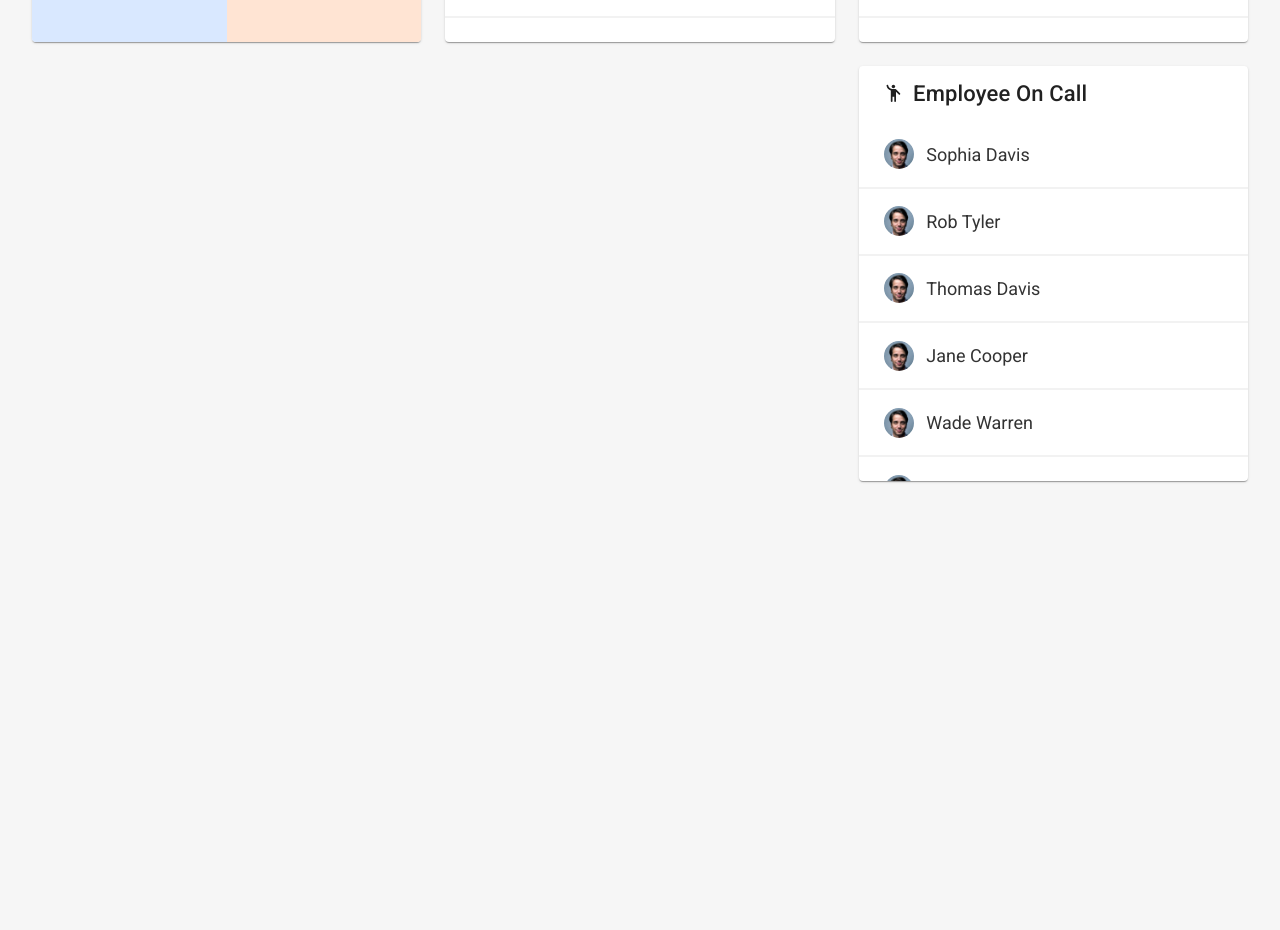
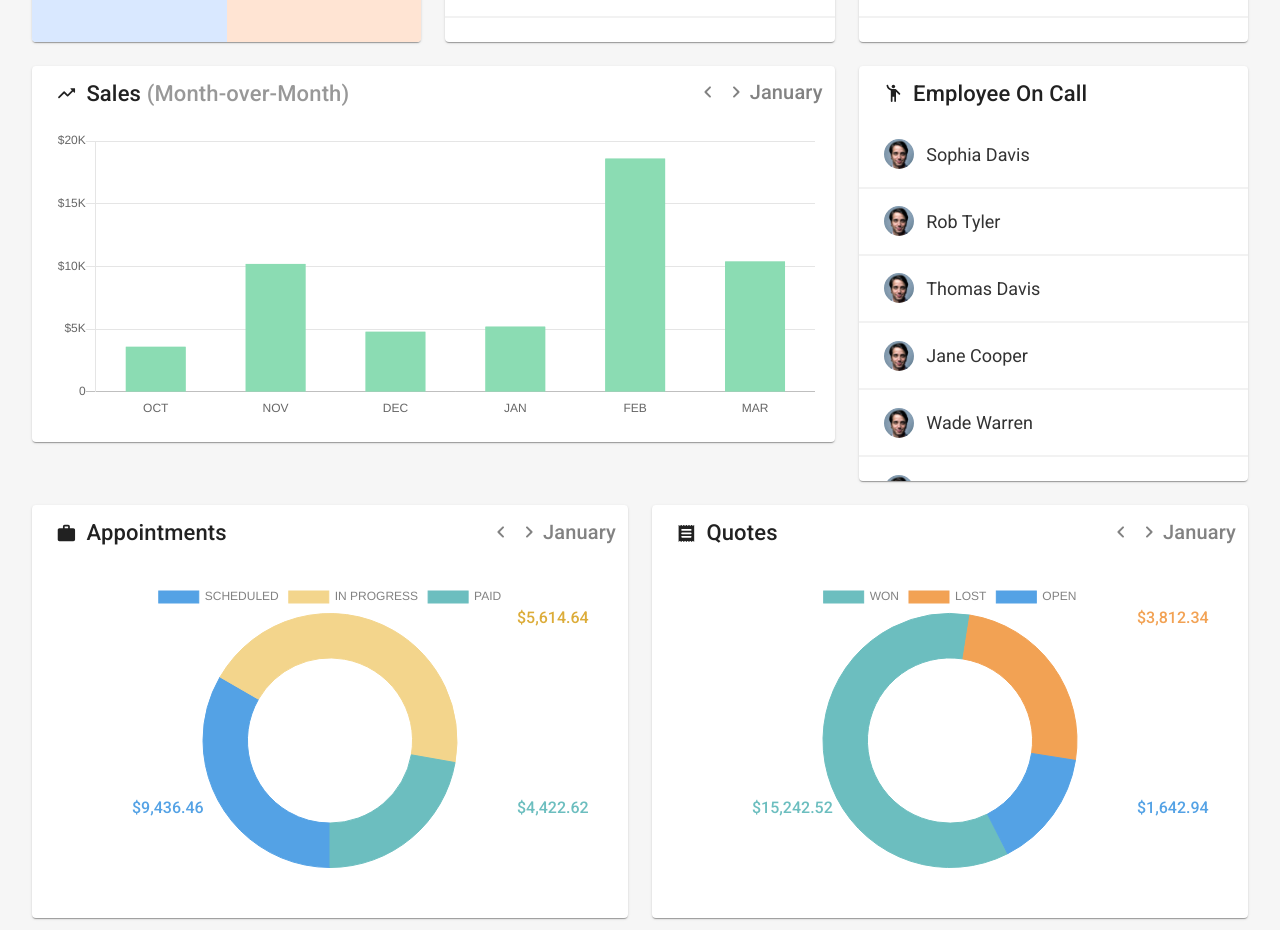
Before and after one commit to fahim693/home-dashboard, a React (Create React App) app: page / in a window 1280 px wide. Shown: the part 740-1670 px from the top of the page. Before the commit the page ends 1233 px from the top, so only its background shows below. Built offline with nearby package versions, Linux system fonts and the light colour scheme.

Commit message:
charts done

```diff
--- a/package.json
+++ b/package.json
@@ -11,9 +11,12 @@
     "@testing-library/jest-dom": "^4.2.4",
     "@testing-library/react": "^9.5.0",
     "@testing-library/user-event": "^7.2.1",
+    "chart.js": "^2.9.3",
+    "chartjs-plugin-datalabels": "^0.7.0",
     "google-map-react": "^1.1.7",
     "moment": "^2.26.0",
     "react": "^16.13.1",
+    "react-chartjs-2": "^2.9.0",
     "react-dom": "^16.13.1",
     "react-icons": "^3.10.0",
     "react-router-dom": "^5.2.0",
--- a/src/components/Card/Card.js
+++ b/src/components/Card/Card.js
@@ -80,9 +80,16 @@ const CardCustom = (props) => {
                         alignItems: 'center',
                         width: '100%'
                     }}>
-                        <div className={cardTitle}>
-                            {props.title}
-                        </div>
+                        {
+                            props.withSubTitle ?
+                                <div className={cardTitle}>
+                                    {props.title} <span style={{ color: 'rgb(152, 152, 152)' }}>(Month-over-Month)</span>
+                                </div> :
+                                <div className={cardTitle}>
+                                    {props.title}
+                                </div>
+                        }
+
                         {
                             props.cardType === 2 ?
                                 <div>
@@ -102,10 +109,10 @@ const CardCustom = (props) => {
                                                 display: 'flex',
                                                 alignItems: 'center'
                                             }}>
-                                                <div style={{width: 28,height: 28}} className="edit-icon-container">
+                                                <div style={{ width: 28, height: 28 }} className="edit-icon-container">
                                                     <KeyboardArrowLeftRounded onClick={prevMonth} style={{ cursor: 'pointer' }} />
                                                 </div>
-                                                <div style={{width: 28,height: 28}} className="edit-icon-container">
+                                                <div style={{ width: 28, height: 28 }} className="edit-icon-container">
                                                     <KeyboardArrowRightRounded onClick={nextMonth} style={{ cursor: 'pointer' }} />
                                                 </div>
                                             </div>
--- /dev/null
+++ b/src/components/Charts/AppointmentsChart.js
@@ -0,0 +1,98 @@
+import React from 'react';
+import { Doughnut } from 'react-chartjs-2';
+import Card from '../Card/Card'
+import { WorkRounded } from '@material-ui/icons';
+
+const data = {
+    labels: ['SCHEDULED', 'IN PROGRESS', 'PAID'],
+    datasets: [{
+        label: '# of Votes',
+        data: [30, 40, 20],
+        backgroundColor: [
+            '#54A2E5',
+            '#F3D58C',
+            '#6CBEBF'
+        ],
+        borderColor: [
+            '#54A2E5',
+            '#F3D58C',
+            '#6CBEBF'
+        ],
+        borderWidth: 1,
+    }]
+}
+
+const dataTooltip =['$9,436.46','$5,614.64','$4,422.62']
+
+const options = {
+    tooltips: {
+        callbacks: {
+              title: function(tooltipItems, data) {
+                return '';
+              },
+              label: function(tooltipItem, data) {
+                return dataTooltip[tooltipItem.index];
+              }
+            }
+    },
+    layout: {
+        padding: {
+            top: 20,
+            bottom: 50
+        },
+    },
+    legend: {
+        labels: {
+            fontColor: '#828282',
+        },
+        onClick: (e) => e.stopPropagation()
+    },
+    cutoutPercentage: 65,
+    rotation: -1.5 * Math.PI
+}
+
+const AppointmentsChart = () => {
+    return (
+        <Card
+            title="Appointments"
+            icon={<WorkRounded className="main-title-icon" />}
+            cardType={4}
+        >
+            <div >
+                <Doughnut
+                    height={180}
+                    data={data}
+                    options={options} />
+                <div style={{
+                    position: 'absolute',
+                    marginTop: -120,
+                    marginLeft: 100,
+                    color: '#54A2E5',
+                    fontWeight: 500
+                }}>
+                    $9,436.46
+                    </div>
+                <div style={{
+                    position: 'absolute',
+                    marginTop: -120,
+                    marginLeft: 485,
+                    color: '#6CBEBF',
+                    fontWeight: 500
+                }}>
+                    $4,422.62
+                    </div>
+                <div style={{
+                    position: 'absolute',
+                    marginTop: -310,
+                    marginLeft: 485,
+                    color: '#DCAC39',
+                    fontWeight: 500
+                }}>
+                    $5,614.64
+                </div>
+            </div>
+        </Card>
+    )
+}
+
+export default AppointmentsChart;
--- /dev/null
+++ b/src/components/Charts/QuotesChart.js
@@ -0,0 +1,98 @@
+import React from 'react';
+import { Doughnut } from 'react-chartjs-2';
+import Card from '../Card/Card'
+import { ReceiptRounded } from '@material-ui/icons';
+
+const data = {
+    labels: ['WON', 'LOST', 'OPEN'],
+    datasets: [{
+        label: '# of Votes',
+        data: [60, 25, 15],
+        backgroundColor: [
+            '#6CBEBF',
+            '#F2A254',
+            '#54A2E5'
+        ],
+        borderColor: [
+            '#6CBEBF',
+            '#F2A254',
+            '#54A2E5'
+        ],
+        borderWidth: 1,
+    }]
+}
+
+const dataTooltip =['$15,242.52','$3,812.34','$1,642.94']
+
+const options = {
+    tooltips: {
+        callbacks: {
+              title: function(tooltipItems, data) {
+                return '';
+              },
+              label: function(tooltipItem, data) {
+                return dataTooltip[tooltipItem.index];
+              }
+            }
+    },
+    layout: {
+        padding: {
+            top: 20,
+            bottom: 50
+        },
+    },
+    legend: {
+        labels: {
+            fontColor: '#828282',
+        },
+        onClick: (e) => e.stopPropagation()
+    },
+    cutoutPercentage: 65,
+    rotation: -1.65 * Math.PI
+}
+
+const QuotesChart = () => {
+    return (
+        <Card
+            title="Quotes"
+            icon={<ReceiptRounded className="main-title-icon" />}
+            cardType={4}
+        >
+            <div >
+                <Doughnut
+                    height={180}
+                    data={data}
+                    options={options} />
+                <div style={{
+                    position: 'absolute',
+                    marginTop: -120,
+                    marginLeft: 100,
+                    color: '#6CBEBF',
+                    fontWeight: 500
+                }}>
+                    $15,242.52
+                    </div>
+                <div style={{
+                    position: 'absolute',
+                    marginTop: -120,
+                    marginLeft: 485,
+                    color: '#54A2E5',
+                    fontWeight: 500
+                }}>
+                    $1,642.94
+                    </div>
+                <div style={{
+                    position: 'absolute',
+                    marginTop: -310,
+                    marginLeft: 485,
+                    color: '#F2A254',
+                    fontWeight: 500
+                }}>
+                    $3,812.34
+                </div>
+            </div>
+        </Card>
+    )
+}
+
+export default QuotesChart;
--- /dev/null
+++ b/src/components/Charts/SalesChart.js
@@ -0,0 +1,100 @@
+import React from 'react';
+import { Bar } from 'react-chartjs-2';
+import Card from '../Card/Card'
+import { TrendingUpRounded } from '@material-ui/icons';
+
+
+var yLabels = {
+    0: '0',
+    20: '$5K',
+    40: '$10K',
+    60: '$15K',
+    80: '$20K',
+}
+
+const data = {
+    labels: ['OCT', 'NOV', 'DEC', 'JAN', 'FEB', 'MAR'],
+    datasets: [{
+        label: '$',
+        data: [3600 * 0.004, 10200 * 0.004, 4800 * .004, 5200 * .004, 18600 * .004, 10400 * .004],
+        categoryPercentage: 0.5,
+        barPercentage: 1.0,
+        backgroundColor: [
+            '#8BDCB3',
+            '#8BDCB3',
+            '#8BDCB3',
+            '#8BDCB3',
+            '#8BDCB3',
+            '#8BDCB3',
+        ],
+        borderColor: [
+            '#8BDCB3',
+            '#8BDCB3',
+            '#8BDCB3',
+            '#8BDCB3',
+            '#8BDCB3',
+            '#8BDCB3',
+        ],
+        borderWidth: 1,
+    }]
+}
+const dataTooltip = ['$3.6K', '$10.2K', '$4.8K', '$5.2K', '$18.6K', '$10.4K']
+const options = {
+    tooltips: {
+        callbacks: {
+            title: function (tooltipItems, data) {
+                return '';
+            },
+            label: function (tooltipItem, data) {
+                return dataTooltip[tooltipItem.index];
+            }
+        }
+    },
+    layout: {
+        padding: {
+            top: 20,
+            bottom: 20,
+            left: 20,
+            right: 20,
+        },
+    },
+    legend: {
+        display: false
+    },
+    scales: {
+        xAxes: [{
+            gridLines: {
+                display: false,
+            }
+        }],
+        yAxes: [{
+            ticks: {
+                beginAtZero: true,
+                max: 80,
+                callback: function (value, index, values) {
+                    return yLabels[value];
+                }
+            }
+        }]
+    }
+}
+
+const SalesChart = () => {
+    return (
+        <Card
+            title="Sales"
+            withSubTitle={true}
+            icon={<TrendingUpRounded className="main-title-icon" />}
+            cardType={4}
+        >
+            <div >
+                <Bar
+                    height={120}
+                    data={data}
+                    options={options} />
+            </div>
+        </Card>
+    )
+}
+
+export default SalesChart;
--- a/src/components/Transactions/Transactions.js
+++ b/src/components/Transactions/Transactions.js
@@ -10,7 +10,6 @@ const Transactions = (props) => {
             title="Transactions"
             icon={<AttachMoneyRounded className="main-title-icon" />}
             cardType={4}
-            withEditIcon={true}
         >
             <Grid container>
                 <Grid item xs={12} sm={6} >
--- a/src/pages/Home.js
+++ b/src/pages/Home.js
@@ -9,6 +9,9 @@ import Transactions from '../components/Transactions/Transactions';
 import UpcomingAppointments from '../components/UpcomingAppointments/UpcomingAppointments';
 import OpenInvoices from '../components/OpenInvoices/OpenInvoices';
 import EmployeeOnCall from '../components/EmployeeOnCall/EmployeeOnCall';
+import AppointmentsChart from '../components/Charts/AppointmentsChart';
+import QuotesChart from '../components/Charts/QuotesChart';
+import SalesChart from '../components/Charts/SalesChart';
 
 const useStyles = makeStyles((theme) => ({
     root: {
@@ -47,10 +50,16 @@ export default function Home() {
                         <OpenInvoices />
                     </Grid>
                     <Grid item xs={12} md={8} >
-                        {/* <OpenInvoices /> */}
+                        <SalesChart />
                     </Grid>
                     <Grid item xs={12} md={4} >
                         <EmployeeOnCall />
+                    </Grid>
+                    <Grid item xs={12} md={6} >
+                        <AppointmentsChart />
+                    </Grid>
+                    <Grid item xs={12} md={6} >
+                        <QuotesChart />
                     </Grid>
                 </Grid>
             </div>
```
Also changed, not shown: 1 other file (tests, documents, lock files or other folders).
